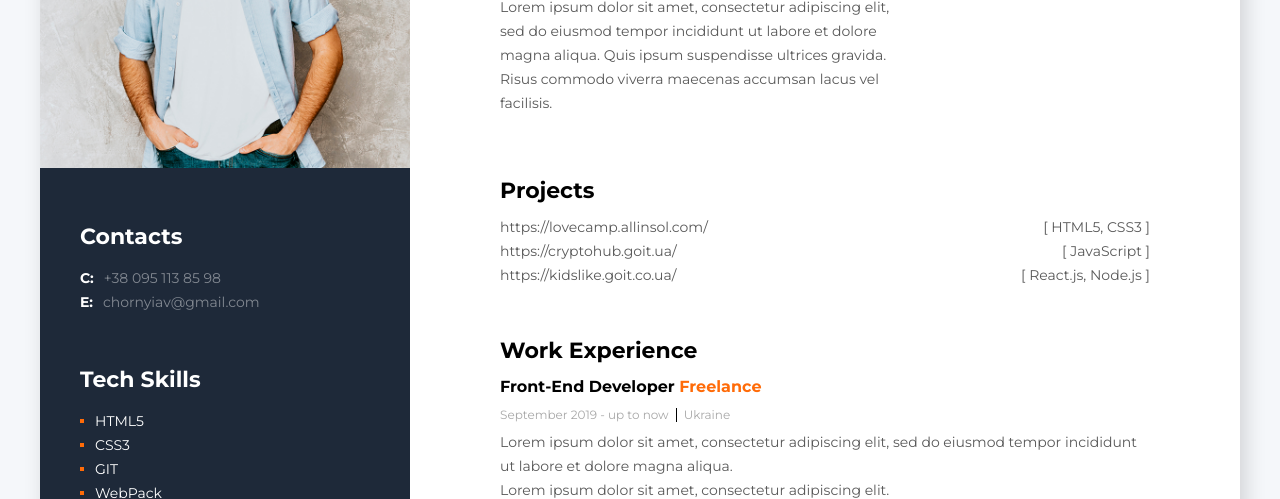
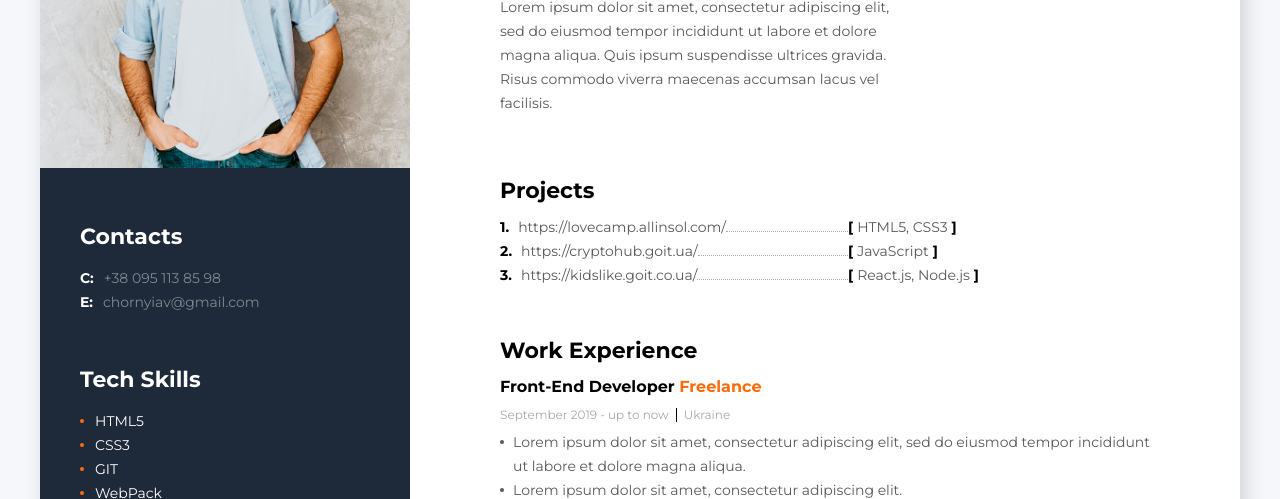
Before and after one commit to andrey137137137/resume, a plain HTML site: page index.html in a window 1280 px wide. Shown: the part 266-765 px from the top of the page. Drawn offline with nearby package versions, Linux system fonts and the light colour scheme.

Commit message:
Added makeup for Main lists

```diff
--- a/css/style.css
+++ b/css/style.css
@@ -107,11 +107,12 @@ a:link {
 .list--marked .list-item:before {
   position: absolute;
   left: 0;
-  top: 50%;
+  top: 10px;
+  border-radius: 50%;
   width: 4px;
   height: 4px;
   content: "";
-  transform: translateY(-50%);
+  /* transform: translateY(-50%); */
 }
 
 .link:hover {
@@ -120,20 +121,25 @@ a:link {
 
 .main-wrapper {
   position: relative;
+  display: flex;
+  flex-wrap: wrap;
   margin: 40px auto;
+  min-width: 320px;
   max-width: 1200px;
   background-color: #ffffff;
   box-shadow: 5px 9px 20px rgba(0, 0, 0, 0.15);
 }
 
 .sidebar {
-  position: absolute;
+  /* position: absolute;
   left: 0;
   top: 0;
-  float: left;
+  float: left; */
   padding-top: 40px;
-  width: 370px;
-  height: 100%;
+  width: 100%;
+  /* height: 100%; */
+  min-width: 320px;
+  max-width: 370px;
   color: #ffffff;
   background-color: #1e2939;
 }
@@ -178,14 +184,16 @@ a:link {
 }
 
 .main {
-  margin-left: 370px;
+  /* margin-left: 370px; */
   padding: 108px 50px 107px;
-  width: 830px;
+  width: 100%;
+  min-width: 320px;
+  max-width: 830px;
 }
 
 .main-desc {
   margin-bottom: 64px;
-  width: 413px;
+  max-width: 413px;
 }
 
 .portfolio {
@@ -194,6 +202,49 @@ a:link {
 
 .portfolio-title {
   margin-bottom: 12px;
+}
+
+.portfolio-list {
+  max-width: 486px;
+}
+
+.portfolio-list .list-item,
+.portfolio-list .list-link {
+  display: flex;
+  flex-wrap: wrap;
+}
+
+.portfolio-list .list-number,
+.portfolio-techs:before,
+.portfolio-techs:after {
+  font-weight: 700;
+  color: #000000;
+}
+
+.portfolio-list .list-number {
+  display: block;
+  margin-right: 9px;
+}
+
+.portfolio-list_dots {
+  flex-grow: 1;
+  display: block;
+  height: 17px;
+  min-width: 107px;
+  border-bottom: 1px dotted #a8a8a8;
+}
+
+.portfolio-techs {
+  display: block;
+  min-width: 138px;
+}
+
+.portfolio-techs:before {
+  content: "[ ";
+}
+
+.portfolio-techs:after {
+  content: " ]";
 }
 
 .experience {
@@ -225,3 +276,15 @@ a:link {
 
 .experience-block_title {
 }
+
+.experience-list .list-item:before {
+  background-color: #595959;
+}
+
+.experience-list .list-item {
+  padding-left: 13px;
+}
+
+.education-title {
+  margin-bottom: 15px;
+}
--- a/index.html
+++ b/index.html
@@ -11,7 +11,7 @@
 	<body>
 		<!-- BEGIN MAIN WRAPPER -->
 		<div
-			class="main-wrapper clearfix">
+			class="main-wrapper">
 			<!-- BEGIN SIDEBAR -->
 			<aside
 				class="section sidebar">
@@ -81,19 +81,22 @@
 						<h2 class="section-title portfolio-title">Projects</h2>
 						<ol class="list list--clearfix portfolio-list">
 							<li class="list-item">
-								<a href="https://lovecamp.allinsol.com/" class="link list-link portfolio-link">https://lovecamp.allinsol.com/</a>
+								<a href="https://lovecamp.allinsol.com/" class="link list-link portfolio-link">
+									<span class="list-number">1.</span>https://lovecamp.allinsol.com/</a>
 								<span class="portfolio-list_dots"></span>
-								<span class="float-right portfolio-techs">[ HTML5, CSS3 ]</span>
+								<span class="portfolio-techs">HTML5, CSS3</span>
 							</li>
 							<li class="list-item">
-								<a href="https://cryptohub.goit.ua/" class="link list-link portfolio-link">https://cryptohub.goit.ua/</a>
+								<a href="https://cryptohub.goit.ua/" class="link list-link portfolio-link">
+									<span class="list-number">2.</span>https://cryptohub.goit.ua/</a>
 								<span class="portfolio-list_dots"></span>
-								<span class="float-right portfolio-techs">[ JavaScript ]</span>
+								<span class="portfolio-techs">JavaScript</span>
 							</li>
 							<li class="list-item">
-								<a href="https://kidslike.goit.co.ua/" class="link list-link portfolio-link">https://kidslike.goit.co.ua/</a>
+								<a href="https://kidslike.goit.co.ua/" class="link list-link portfolio-link">
+									<span class="list-number">3.</span>https://kidslike.goit.co.ua/</a>
 								<span class="portfolio-list_dots"></span>
-								<span class="float-right portfolio-techs">[ React.js, Node.js ]</span>
+								<span class="portfolio-techs">React.js, Node.js</span>
 							</li>
 						</ol>
 					</section>
@@ -114,7 +117,7 @@
 								<span class="status-separator"></span>
 								<span class="status-place">Ukraine</span>
 							</div>
-							<ul class="list list--marked">
+							<ul class="list list--marked experience-list">
 								<li class="list-item section-desc">
 									Lorem ipsum dolor sit amet, consectetur adipiscing elit, sed do eiusmod tempor incididunt ut labore et dolore magna aliqua.
 								</li>
@@ -140,7 +143,7 @@
 								<span class="status-separator"></span>
 								<span class="status-place">Ukraine</span>
 							</div>
-							<ul class="list list--marked">
+							<ul class="list list--marked experience-list">
 								<li class="list-item section-desc">
 									Lorem ipsum dolor sit amet, consectetur adipiscing elit, sed do eiusmod labore et dolore magna aliqua.
 								</li>
@@ -161,7 +164,7 @@
 								<span class="status-separator"></span>
 								<span class="status-place">Ukraine</span>
 							</div>
-							<ul class="list list--marked">
+							<ul class="list list--marked experience-list">
 								<li class="list-item section-desc">
 									Lorem ipsum dolor sit amet, consectetur adipiscing elit.
 								</li>
@@ -175,7 +178,7 @@
 
 					<!-- EDUCATION -->
 					<section class="col education">
-						<h2 class="section-title">Education</h2>
+						<h2 class="section-title education-title">Education</h2>
 						<h3 class="section-title section-title--sub">
 							Kharkiv National University of Radioelectronics
 						</h3>
```
